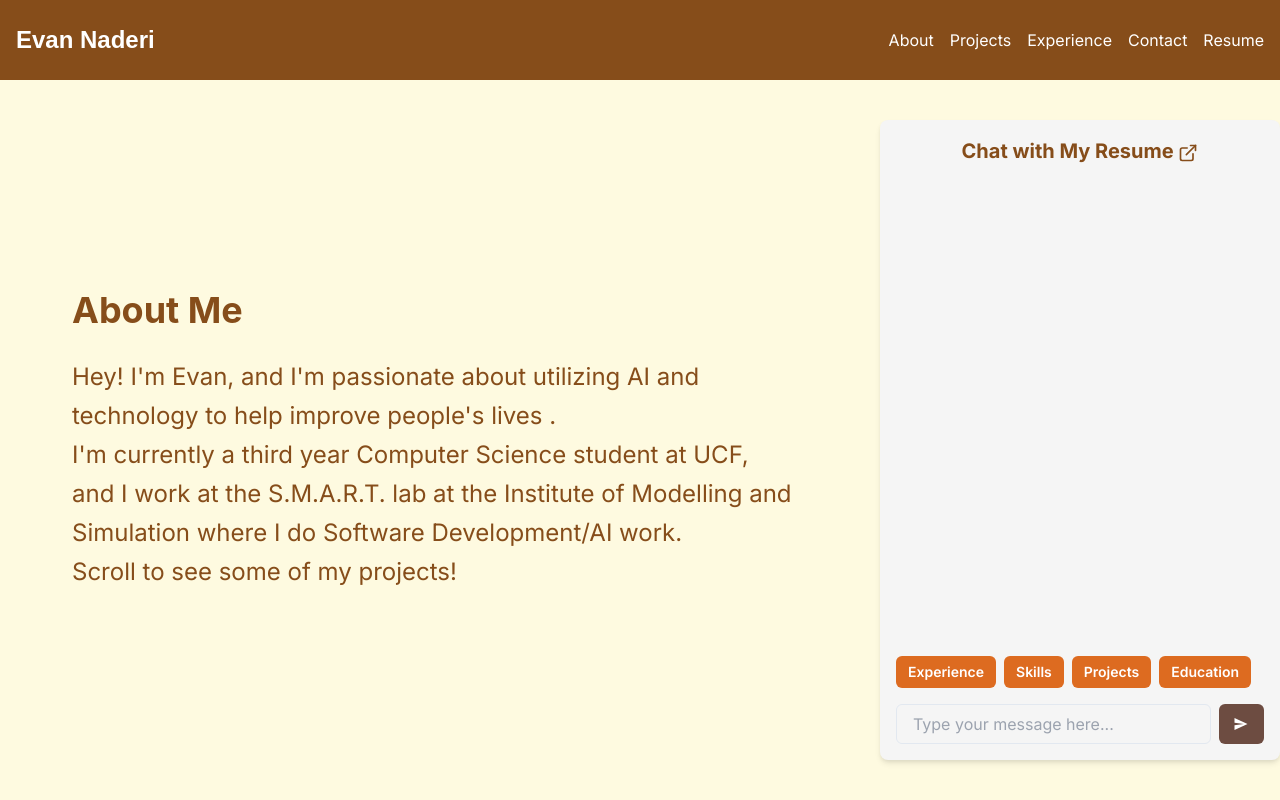
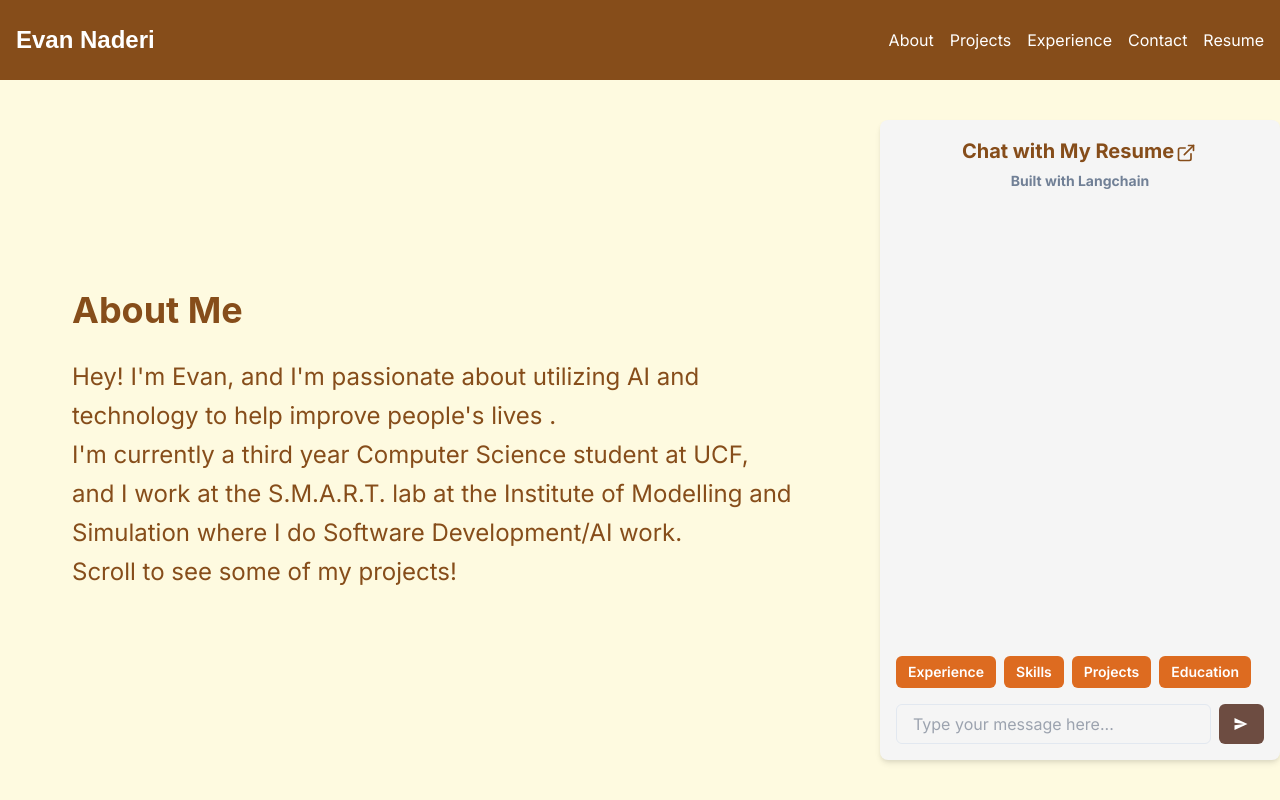
Before and after one commit to evannaderi/evan-naderi, a Next.js app: page / in a window 1280 px wide. Shown: the top 800 px of the page. Built offline with nearby package versions, Linux system fonts and the light colour scheme.

Commit message:
resume link

```diff
--- a/app/components/Navbar.tsx
+++ b/app/components/Navbar.tsx
@@ -36,7 +36,7 @@ const Navbar = () => {
         {/* Directly link to the resume PDF for the 'resume' item */}
         <Box
           as="a"
-          href="http://evannaderi.com/resume.pdf"
+          href="/Evan_Naderi_resume.pdf"
           target="_blank"
           rel="noopener noreferrer"
           cursor="pointer"
--- a/app/sections/Chatbot.tsx
+++ b/app/sections/Chatbot.tsx
@@ -1,7 +1,7 @@
 // evan-naderi/app/sections/Chatbot.tsx
 
 import React, { useState, useEffect, useRef } from 'react';
-import { Box, VStack, Text, Input, Button, useToast, HStack, Spinner } from '@chakra-ui/react';
+import { Box, VStack, Text, Input, Button, useToast, HStack, Spinner, Link } from '@chakra-ui/react';
 import colors from '../../theme/theme';
 import { IoMdSend } from 'react-icons/io';
 import { Icon } from '@chakra-ui/react';
@@ -98,7 +98,15 @@ const Chatbot: React.FC = () => {
 
     return (
         <VStack align="stretch" w="50vh" h="80vh" spacing={4} overflowY="auto" bg={adjustedColors.background} p={4} boxShadow="md" borderRadius="lg">
-            <Text fontSize="xl" fontWeight="bold" textAlign="center">Chat with My Resume <ExternalLinkIcon /></Text>
+            <Text fontSize="xl" fontWeight="bold" textAlign="center">
+                Chat with My Resume
+                <Link href="/Evan_Naderi_resume.pdf" isExternal>
+                    <ExternalLinkIcon mx="2px" />
+                </Link>
+            </Text>
+            <Text fontSize="sm" fontWeight="bold" textAlign="center" color="gray.500" mt={-3}>
+                Built with Langchain
+            </Text>
             <VStack ref={chatboxRef} flex={1} align="stretch" spacing={4} overflowY="auto">
                 {messages.map((message, index) => (
                     <Box
```
